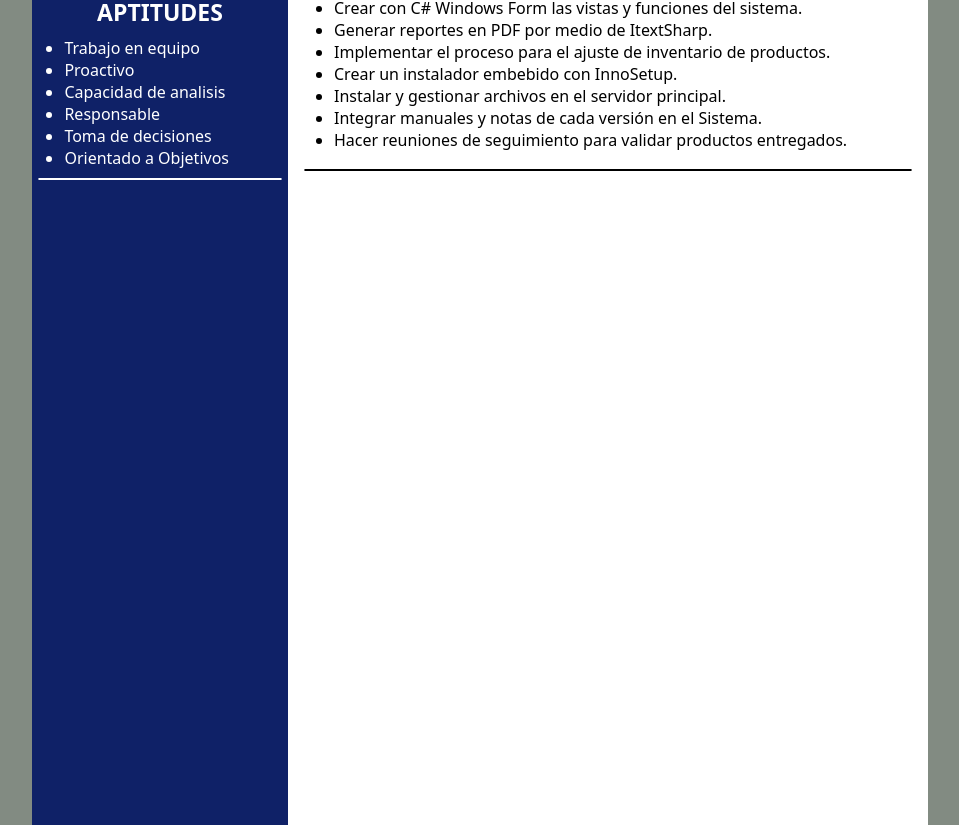
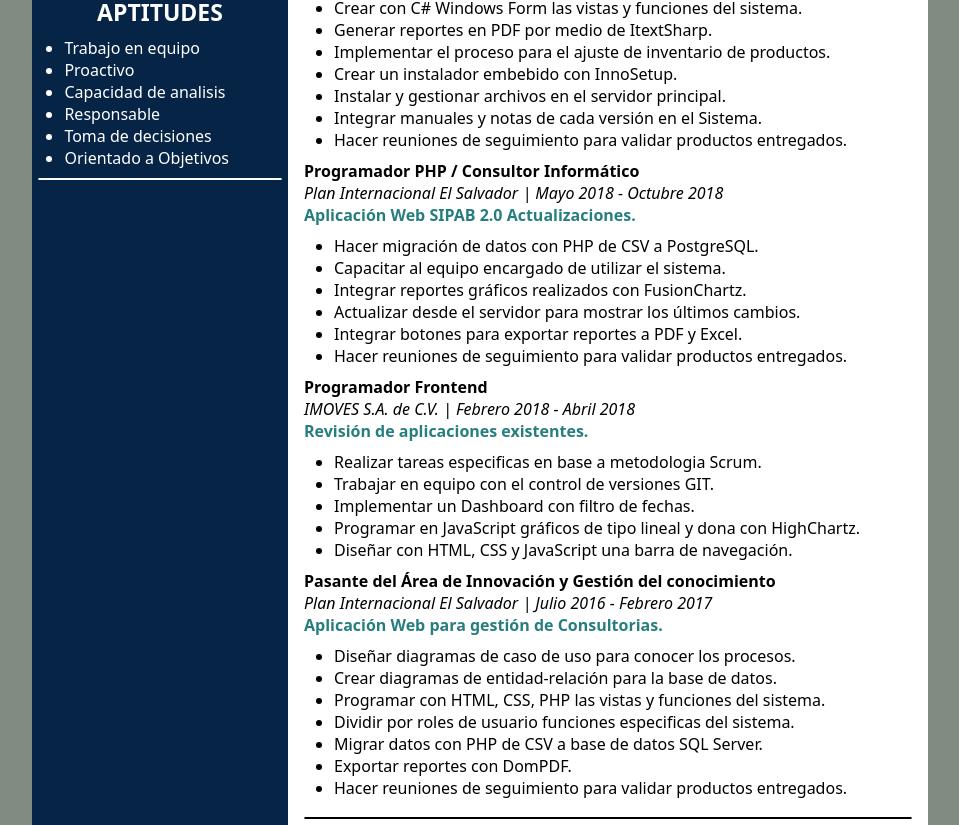
Before and after one commit to Isaac953/curriculum_isaac, a Next.js app: page / in a window 1280 px wide. Shown: the part 535-1360 px from the top of the page, without its empty margins (160-1119 px from the left). Built offline with nearby package versions, Linux system fonts and the light colour scheme.

Commit message:
CV_15.3: Agregadas experiencias restantes y cambio en estilos

```diff
--- a/src/app/components/cards/01_photo/Photo.scss
+++ b/src/app/components/cards/01_photo/Photo.scss
@@ -36,9 +36,11 @@
 
 @media print {
   .photocard {
+    width: 90%;
     &__profile {
-      width: 80%;
-      margin: 10px 0px;
+      width: 170px;
+      margin: 12px 0px;
+      border-radius: 50%;
     }
   }
 }
--- a/src/app/components/cards/03_Profile/Profile.scss
+++ b/src/app/components/cards/03_Profile/Profile.scss
@@ -56,13 +56,13 @@
 
 @media print {
   .profilecard {
-    margin: 13px 0px;
-    padding: 13px 0px;
+    margin: 10px 0px;
+    padding: 10px 0px;
     &__name {
-      font-size: 32px;
+      font-size: 36px;
     }
     &__title {
-      font-size: 18px;
+      font-size: 21px;
     }
   }
 }
--- a/src/app/components/cards/05_softskils/SoftSkills.scss
+++ b/src/app/components/cards/05_softskils/SoftSkills.scss
@@ -45,7 +45,7 @@
 @media print {
   .softskillscard {
     &__list{
-      margin-left: 20px;
+      margin-left: 24px;
     }
   }
 }
--- a/src/app/components/cards/06_works/Works.js
+++ b/src/app/components/cards/06_works/Works.js
@@ -53,44 +53,111 @@ export const Works = () => {
         },
       ],
     },
-    // {
-    //   id: 2,
-    //   position: "Programador PHP / Consultor Informático",
-    //   company: "Plan Internacional El Salvador",
-    //   date: "Mayo 2018 - Octubre 2018",
-    //   project: "Aplicación Web SIPAB 2.0 Actualizaciones.",
-    //   activities: [
-    //     {
-    //       idt: 1,
-    //       tasks:
-    //         "Diseñar un diagrama para la creación de base de datos MySQL4.",
-    //     },
-    //     {
-    //       idt: 2,
-    //       tasks:
-    //         "Diseñar un diagrama para la creación de base de datos MySQL5.",
-    //     },
-    //     {
-    //       idt: 3,
-    //       tasks:
-    //         "Diseñar un diagrama para la creación de base de datos MySQL6.",
-    //     },
-    //   ],
-    // },
-    // {
-    //   id: 3,
-    //   position: "Programador Frontend",
-    //   company: "IMOVES S.A. de C.V.",
-    //   date: "Febrero 2018 - Abril 2018",
-    //   project: "Revisión de aplicaciones existentes.",
-    // },
-    // {
-    //   id: 4,
-    //   position: "Pasante del Área de Innovación y Gestión del conocimiento",
-    //   company: "Plan Internacional El Salvador",
-    //   date: "Julio 2016 - Febrero 2017",
-    //   project: "Aplicación Web para gestión de Consultorias.",
-    // },
+    {
+      id: 2,
+      position: "Programador PHP / Consultor Informático",
+      company: "Plan Internacional El Salvador",
+      date: "Mayo 2018 - Octubre 2018",
+      project: "Aplicación Web SIPAB 2.0 Actualizaciones.",
+      activities: [
+        {
+          idt: 1,
+          tasks: "Hacer migración de datos con PHP de CSV a PostgreSQL.",
+        },
+        {
+          idt: 2,
+          tasks: "Capacitar al equipo encargado de utilizar el sistema.",
+        },
+        {
+          idt: 3,
+          tasks: "Integrar reportes gráficos realizados con FusionChartz.",
+        },
+        {
+          idt: 4,
+          tasks:
+            "Actualizar desde el servidor para mostrar los últimos cambios.",
+        },
+        {
+          idt: 5,
+          tasks: "Integrar botones para exportar reportes a PDF y Excel.",
+        },
+        {
+          idt: 6,
+          tasks:
+            "Hacer reuniones de seguimiento para validar productos entregados.",
+        },
+      ],
+    },
+    {
+      id: 3,
+      position: "Programador Frontend",
+      company: "IMOVES S.A. de C.V.",
+      date: "Febrero 2018 - Abril 2018",
+      project: "Revisión de aplicaciones existentes.",
+      activities: [
+        {
+          idt: 1,
+          tasks: "Realizar tareas especificas en base a metodologia Scrum.",
+        },
+        {
+          idt: 2,
+          tasks: "Trabajar en equipo con el control de versiones GIT.",
+        },
+        {
+          idt: 3,
+          tasks: "Implementar un Dashboard con filtro de fechas.",
+        },
+        {
+          idt: 4,
+          tasks:
+            "Programar en JavaScript gráficos de tipo lineal y dona con HighChartz.",
+        },
+        {
+          idt: 5,
+          tasks: "Diseñar con HTML, CSS y JavaScript una barra de navegación.",
+        },
+      ],
+    },
+    {
+      id: 4,
+      position: "Pasante del Área de Innovación y Gestión del conocimiento",
+      company: "Plan Internacional El Salvador",
+      date: "Julio 2016 - Febrero 2017",
+      project: "Aplicación Web para gestión de Consultorias.",
+      activities: [
+        {
+          idt: 1,
+          tasks: "Diseñar diagramas de caso de uso para conocer los procesos.",
+        },
+        {
+          idt: 2,
+          tasks: "Crear diagramas de entidad-relación para la base de datos.",
+        },
+        {
+          idt: 3,
+          tasks:
+            "Programar con HTML, CSS, PHP las vistas y funciones del sistema.",
+        },
+        {
+          idt: 4,
+          tasks:
+            "Dividir por roles de usuario funciones especificas del sistema.",
+        },
+        {
+          idt: 5,
+          tasks: "Migrar datos con PHP de CSV a base de datos SQL Server.",
+        },
+        {
+          idt: 6,
+          tasks: "Exportar reportes con DomPDF.",
+        },
+        {
+          idt: 7,
+          tasks:
+            "Hacer reuniones de seguimiento para validar productos entregados.",
+        },
+      ],
+    },
   ];
 
   // for(const item of expecienceData[1].activities){
--- a/src/app/components/cards/06_works/Works.scss
+++ b/src/app/components/cards/06_works/Works.scss
@@ -79,7 +79,7 @@
         margin-bottom: 7px;
       }
       &--list{
-        margin-left: 22px;
+        margin-left: 26px;
       }
     }
   }
--- a/src/app/styles/Colors.scss
+++ b/src/app/styles/Colors.scss
@@ -4,8 +4,8 @@ $textColor: white;
 $textColor2: #000000;
 $logoColor: #198754;
 $mainColor: #828b82;
-$contactColor: #0F2167;
-$profileColor: #468300;
+$contactColor: #062446;
+$profileColor: #4e4e4b;
 $shadowColor: rgba(0, 0, 0, 0.65);
 $cardColor: hsla(191, 9%, 34%, 0.5);
 $cardShadowColor: 0 4px 8px 0 rgba(0, 0, 0, 0.35),
--- a/src/app/styles/MainCards.scss
+++ b/src/app/styles/MainCards.scss
@@ -39,7 +39,7 @@
   }
 
   @media print {
-    font-size: 19px;
+    font-size: 21px;
     margin-bottom: 7px;
   }
 }
@@ -60,7 +60,7 @@
   }
 
   @media print {
-    font-size: 13px;
+    font-size: 14px;
   }
 }
 
@@ -83,8 +83,8 @@
   }
 
   @media print {
-    width: 22px;
-    height: 22px;
+    width: 24px;
+    height: 24px;
   }
 }
 
@@ -128,7 +128,7 @@
   }
 
   @media print {
-    font-size: 19px;
+    font-size: 21px;
     margin-bottom: 7px;
   }
 }
@@ -149,6 +149,6 @@
   }
 
   @media print {
-    font-size: 13px;
+    font-size: 14px;
   }
 }
```
Also changed, not shown: 1 other file (tests, documents, lock files or other folders).
